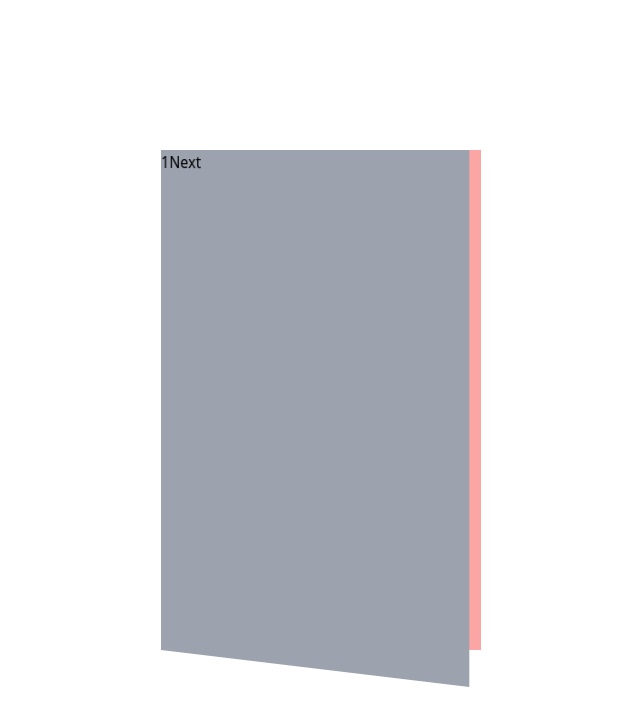
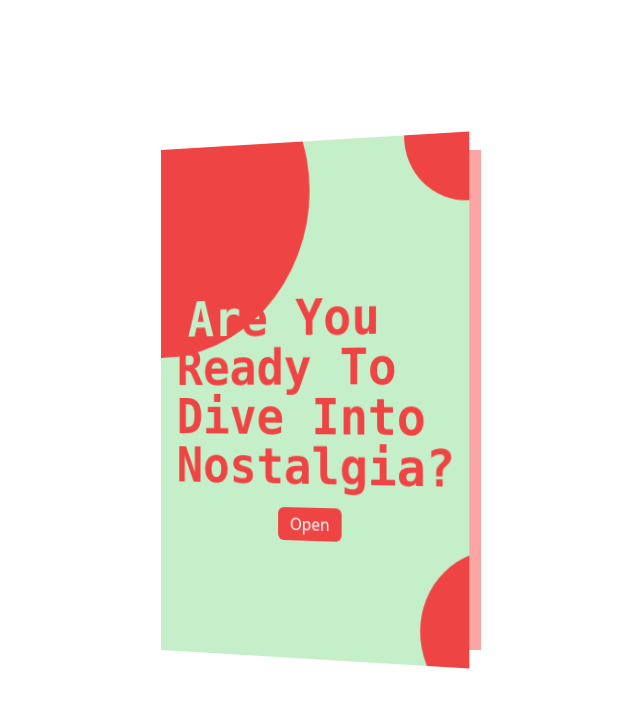
Before and after one commit to Varun-Kolanu/Farewell2k24, a React (Vite) app: page / in a window 1280 px wide. Shown: the top 726 px of the page, without its empty margins (319-959 px from the left). Built offline with nearby package versions, Linux system fonts and the light colour scheme.

Commit message:
add: 1st page

```diff
--- a/src/cards/Card1.jsx
+++ b/src/cards/Card1.jsx
@@ -2,17 +2,44 @@ import React from "react";
 
 const Card1 = ({ page, handleNext, handlePrev }) => {
   return (
-    <div className="perspective-1">
+    <div className="perspective-1 absolute">
       <div
-        className={`bg-gray-400 w-80 h-[500px] absolute top-0 left-0 transition-transform duration-1000 origin-left ${
-          page > 1 && "rotate-y-135 text-transparent bg-gray-400"
-        } ${page == 1 && "rotate-y-20"}`}
+        className={`top-0 left-0 overflow-hidden w-80 h-[500px] transition-all duration-1000 origin-left ${
+          page > 1 && "rotate-y-135 bg-gray-400"
+        } ${
+          page == 1 && "rotate-y-20"
+        } bg-[#c5efc9] relative overflow-hidden flex flex-col justify-center items-center`}
         onClick={() => {
           page > 1 && handlePrev();
         }}
       >
-        <span>1</span>
-        <button onClick={handleNext}>Next</button>
+        {page == 1 && (
+          <>
+            <div className="bg-red-500 w-80 h-80 rounded-full absolute -top-28 -left-40 -z-10"></div>
+            <div className="bg-red-500 w-16 h-16 rounded-bl-full absolute top-0 right-0"></div>
+            <div className="bg-red-500 w-40 h-40 rounded-full absolute -bottom-12 -right-28"></div>
+
+            <div className="pr-9 pl-12">
+              <div className="text-5xl space-x-3 font-bold font-mono z-10 relative top-2 left-2">
+                <span className="text-[#c5efc9]">Ar</span>
+                <span
+                  className={`${
+                    page == 1 ? "text-red-500" : "text-transparent"
+                  } relative -left-3`}
+                >
+                  e You Ready To Dive Into Nostalgia?
+                </span>
+              </div>
+            </div>
+
+            <button
+              onClick={handleNext}
+              className="bg-red-500 text-white px-3 py-1 rounded-md relative top-6"
+            >
+              Open
+            </button>
+          </>
+        )}
       </div>
     </div>
   );
--- a/src/cards/Card2.jsx
+++ b/src/cards/Card2.jsx
@@ -2,9 +2,9 @@ import React from "react";
 
 const Card2 = ({ page, handleNext }) => {
   return (
-    <div className="perspective-2">
+    <div className="perspective-2 absolute top-0 left-0">
       <div
-        className={`bg-red-300 w-80 h-[500px] absolute top-0 left-0 transition-transform duration-1000 origin-left ${
+        className={`bg-red-300 w-80 h-[500px] transition-transform duration-1000 origin-left ${
           page > 2 && "rotate-y-135"
         } ${page == 2 && "rotate-y-20"}`}
         onClick={() => {
```
